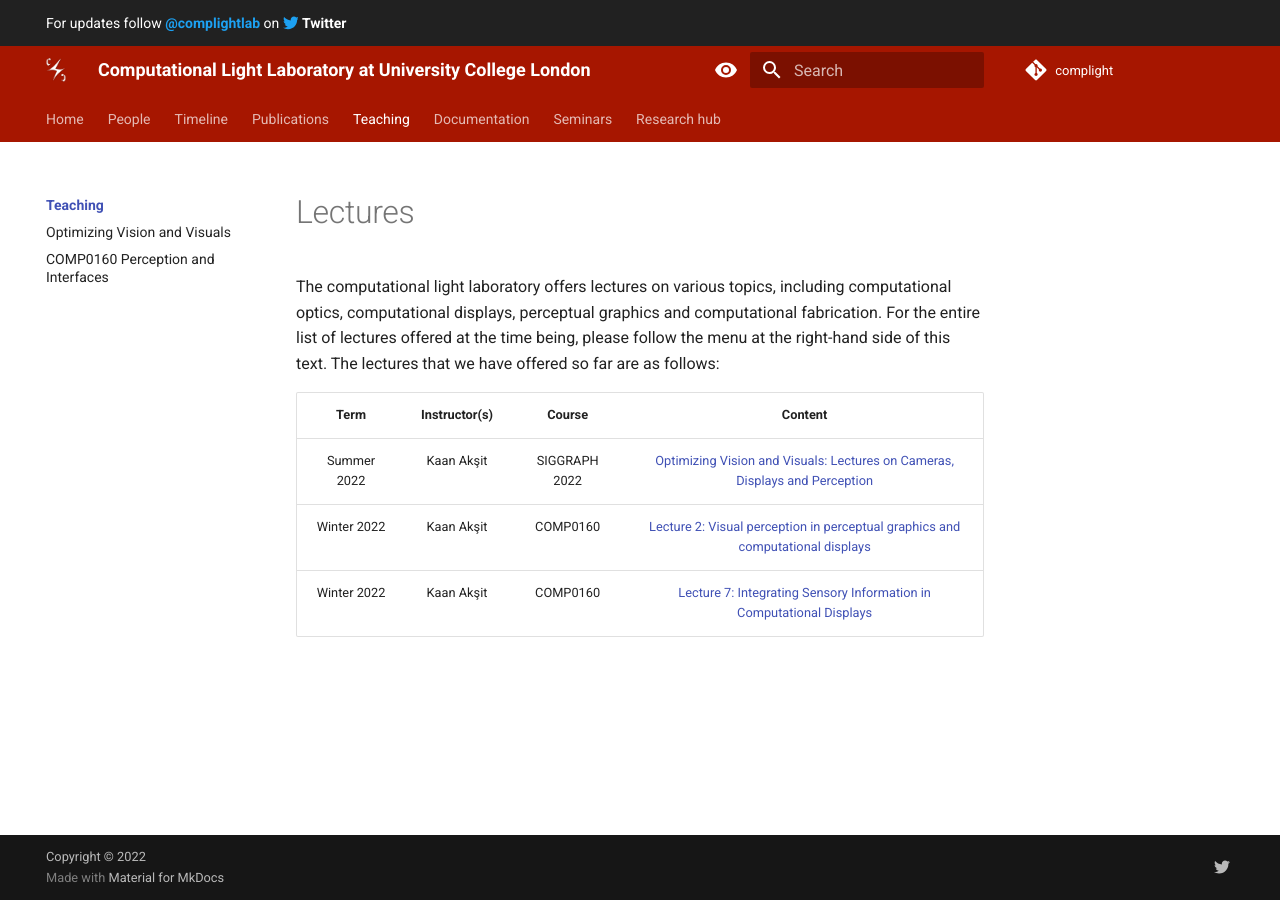
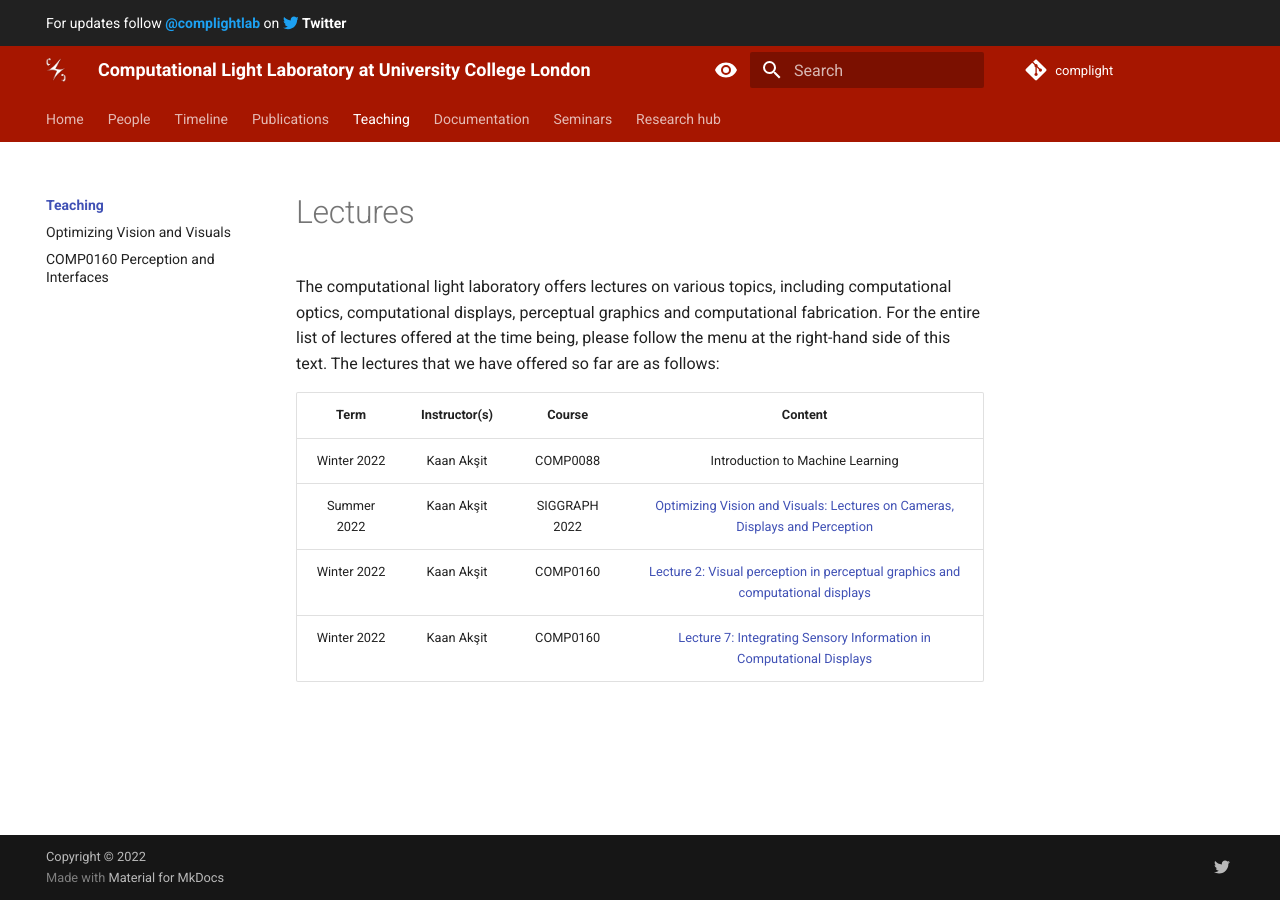
Before and after one commit to complight/complight.github.io, an MkDocs documentation site: the page built from docs/teaching/index.md, in a window 1280 px wide. Built offline with MkDocs 1.6.1 and Material for MkDocs 9.7.7, drawn with Linux system fonts in a browser that asks for light colours.

Commit message:
Updating teaching page.

```diff
--- a/docs/teaching/index.md
+++ b/docs/teaching/index.md
@@ -5,6 +5,7 @@ The lectures that we have offered so far are as follows:
 
 | Term            | Instructor(s)                | Course          | Content         |
 | :-------------: | :-------------:              | :-------------: | :-------------: |
+| Winter 2022     | Kaan Akşit                   | COMP0088        | Introduction to Machine Learning |
 | Summer 2022     | Kaan Akşit                   | SIGGRAPH 2022   | [Optimizing Vision and Visuals: Lectures on Cameras, Displays and Perception](siggraph2022_optimizing_vision_and_visuals.md) |
 | Winter 2022     | Kaan Akşit                   | COMP0160        | [Lecture 2: Visual perception in perceptual graphics and computational displays](comp0160_perception_and_interfaces.md) |
 | Winter 2022     | Kaan Akşit                   | COMP0160        | [Lecture 7: Integrating Sensory Information in Computational Displays](comp0160_perception_and_interfaces.md) |
```
